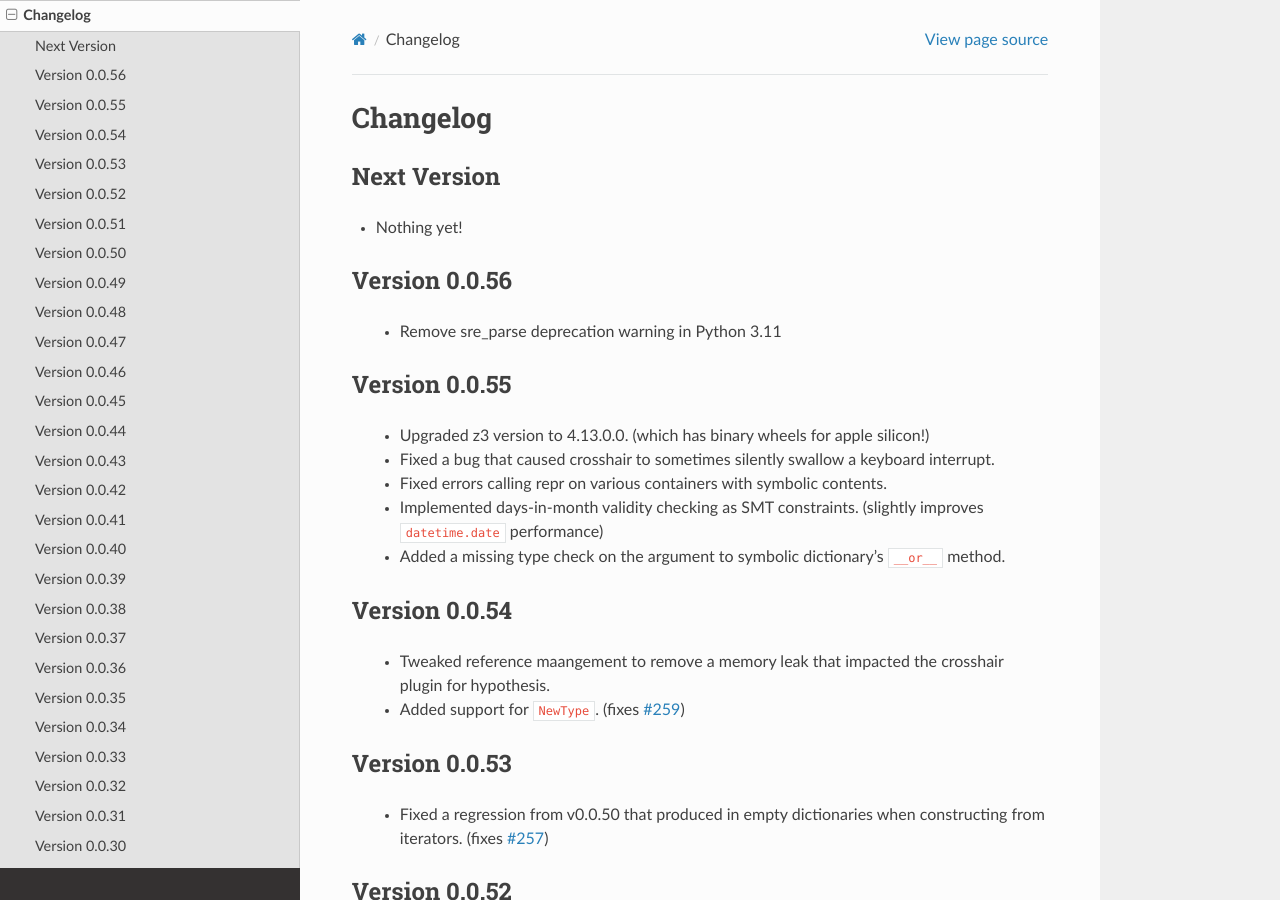
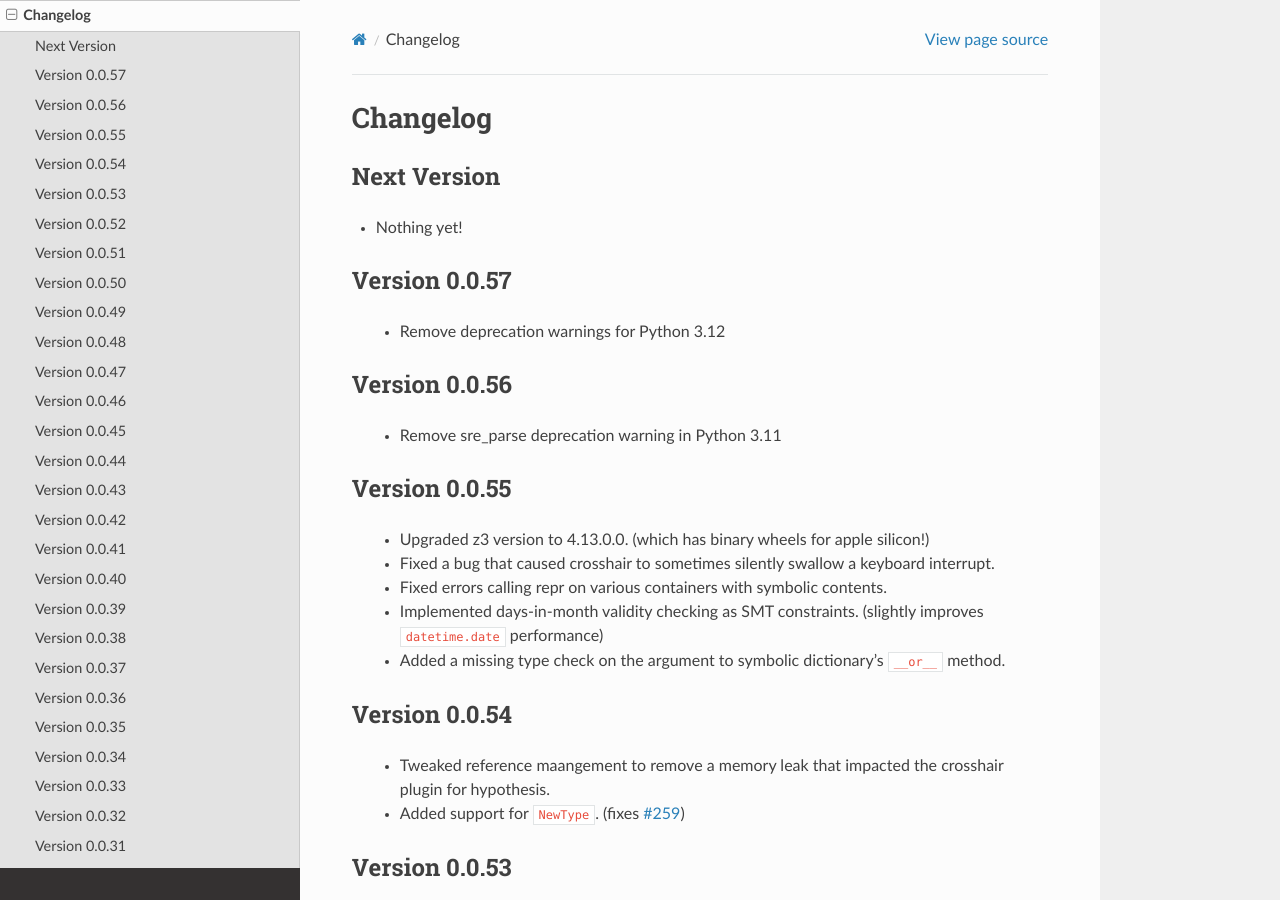
Before and after one commit to pschanely/CrossHair, a Sphinx documentation site: the page built from doc/source/changelog.rst, in a window 1280 px wide and 900 px high. Built offline with Sphinx 7.4.7 and the Read the Docs theme 2.0.0, drawn with Linux system fonts in a browser that asks for light colours; the version number is read from the project's files by our own code.

Commit message:
Update changelog

```diff
--- a/doc/source/changelog.rst
+++ b/doc/source/changelog.rst
@@ -7,6 +7,13 @@ Next Version
 ------------
 
 * Nothing yet!
+
+
+Version 0.0.57
+--------------
+
+  * Remove deprecation warnings for Python 3.12
+
 
 Version 0.0.56
 --------------
```
